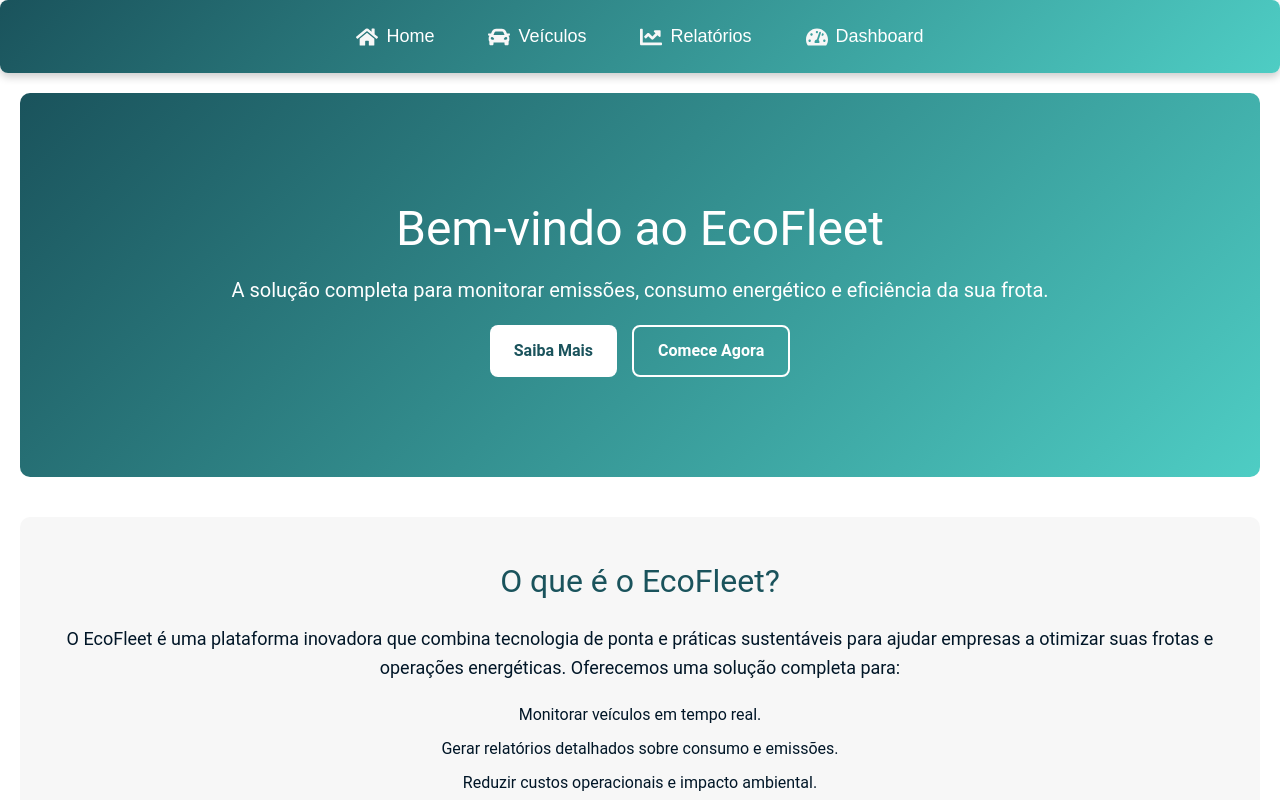
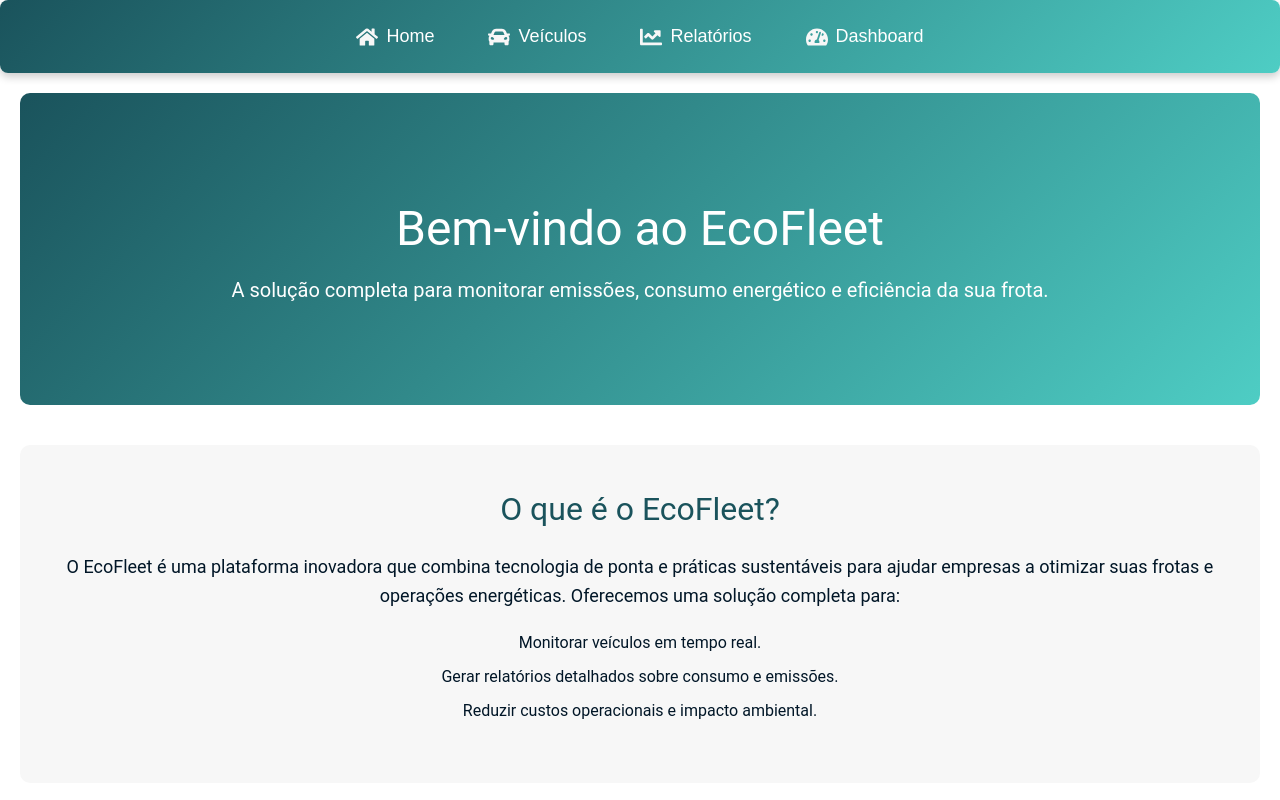
Before and after one commit to Cruz-011/EcoFleet, a Next.js app in the folder ecofleet/: page / in a window 1280 px wide. Shown: the top 800 px of the page. Built offline with nearby package versions, Linux system fonts and the light colour scheme.

Commit message:
correcao do erro na vercel da pagina principal

```diff
--- a/ecofleet/src/app/home/page.tsx
+++ b/ecofleet/src/app/home/page.tsx
@@ -1,22 +1,10 @@
 'use client';
-import { useRef } from 'react';
 import Header from '../components/Header';
 import Footer from '../components/footer';
 import styles from './Home.module.css';
 import { FaCar, FaLeaf, FaChartLine, FaTools } from 'react-icons/fa';
 
 const HomePage = () => {
-  const aboutRef = useRef(null);
-  const stepsRef = useRef(null);
-
-  const scrollToAbout = () => {
-    aboutRef.current.scrollIntoView({ behavior: 'smooth' });
-  };
-
-  const scrollToSteps = () => {
-    stepsRef.current.scrollIntoView({ behavior: 'smooth' });
-  };
-
   return (
     <>
       <Header />
@@ -28,14 +16,11 @@ const HomePage = () => {
           <p className={styles.heroSubtitle}>
             A solução completa para monitorar emissões, consumo energético e eficiência da sua frota.
           </p>
-          <div className={styles.heroButtons}>
-            <button className={styles.ctaButton} onClick={scrollToAbout}>Saiba Mais</button>
-            <button className={styles.secondaryButton} onClick={scrollToSteps}>Comece Agora</button>
-          </div>
+
         </section>
 
         {/* Sobre o Site */}
-        <section ref={aboutRef} className={styles.about}>
+        <section className={styles.about}>
           <h2 className={styles.sectionTitle}>O que é o EcoFleet?</h2>
           <p>
             O EcoFleet é uma plataforma inovadora que combina tecnologia de ponta e práticas sustentáveis para ajudar
@@ -76,7 +61,7 @@ const HomePage = () => {
         </section>
 
         {/* Passo a Passo */}
-        <section ref={stepsRef} className={styles.steps}>
+        <section className={styles.steps}>
           <h2 className={styles.sectionTitle}>Como Utilizar a EcoFleet?</h2>
           <div className={styles.stepCards}>
             <div className={styles.stepCard}>
```
